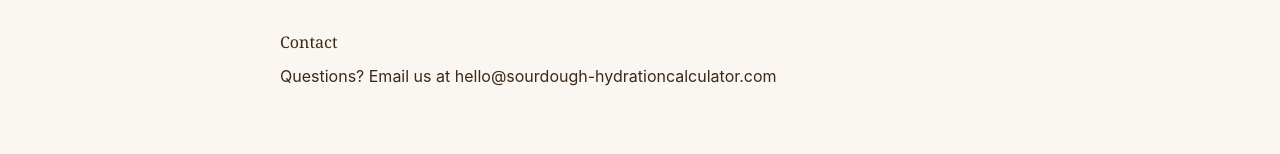
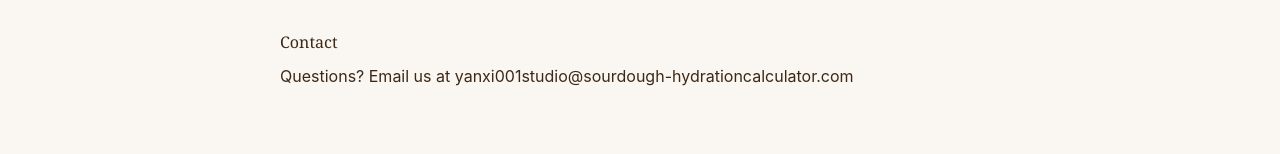
Before and after one commit to TZ005/sourdough-calculator, a Next.js app: page /privacy in a window 1280 px wide. Shown: the part 617-771 px from the top of the page. Built offline with nearby package versions, Linux system fonts and the light colour scheme.

Commit message:
Update contact email to yanxi001studio@sourdough-hydrationcalculator.com

```diff
--- a/app/contact/page.jsx
+++ b/app/contact/page.jsx
@@ -13,7 +13,7 @@ export default function Contact() {
 
       <div className="bg-white rounded-xl p-8 shadow-md">
         <p className="mb-4">
-          <strong>Email:</strong> hello@sourdough-hydrationcalculator.com
+          <strong>Email:</strong> yanxi001studio@sourdough-hydrationcalculator.com
         </p>
         <p className="mb-4">
           <strong>Response time:</strong> Within 2 business days
--- a/app/privacy/page.jsx
+++ b/app/privacy/page.jsx
@@ -34,7 +34,7 @@ export default function Privacy() {
 
       <h2 className="mt-8 mb-3">Contact</h2>
       <p>
-        Questions? Email us at hello@sourdough-hydrationcalculator.com
+        Questions? Email us at yanxi001studio@sourdough-hydrationcalculator.com
       </p>
     </article>
   );
```
